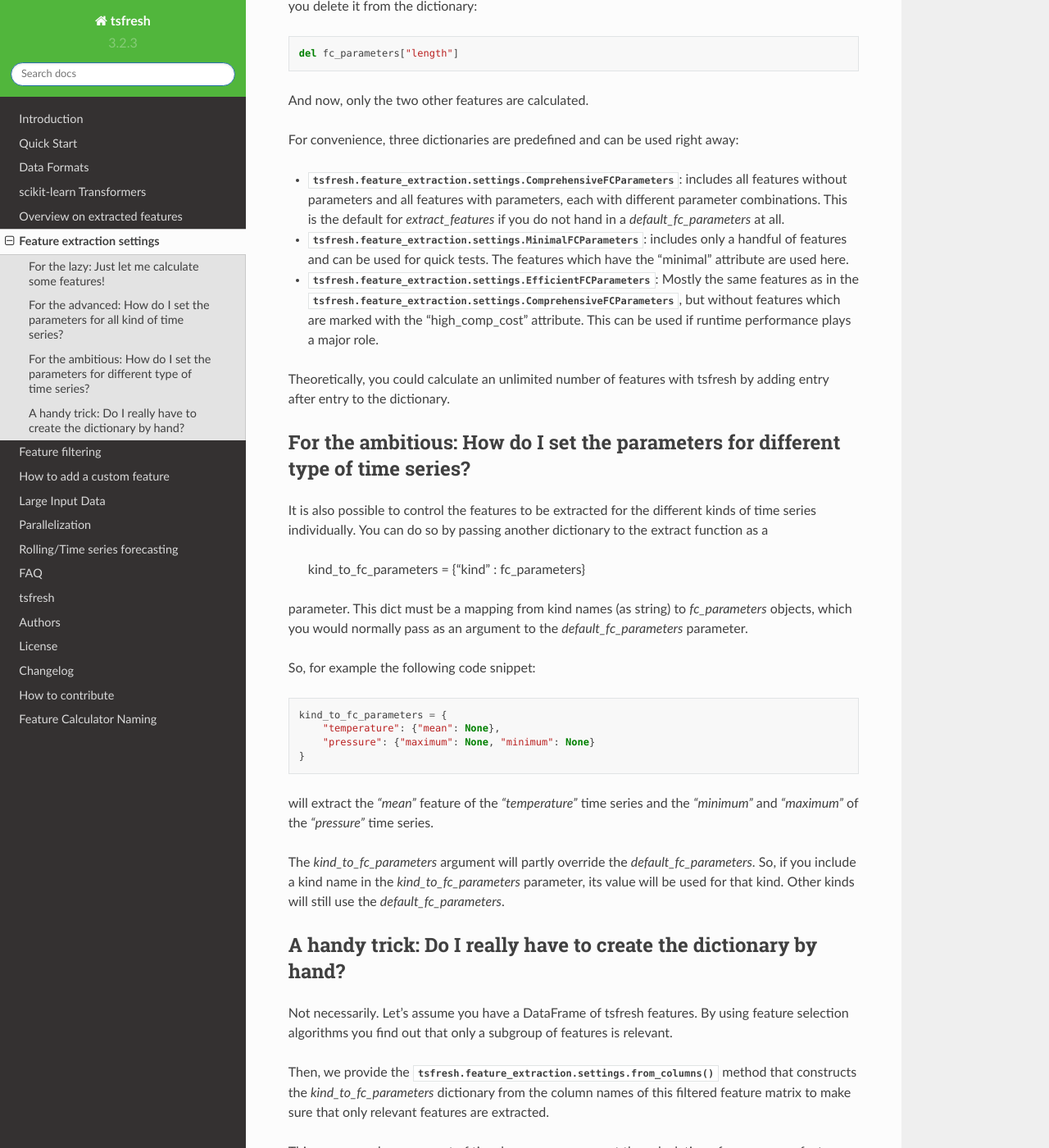
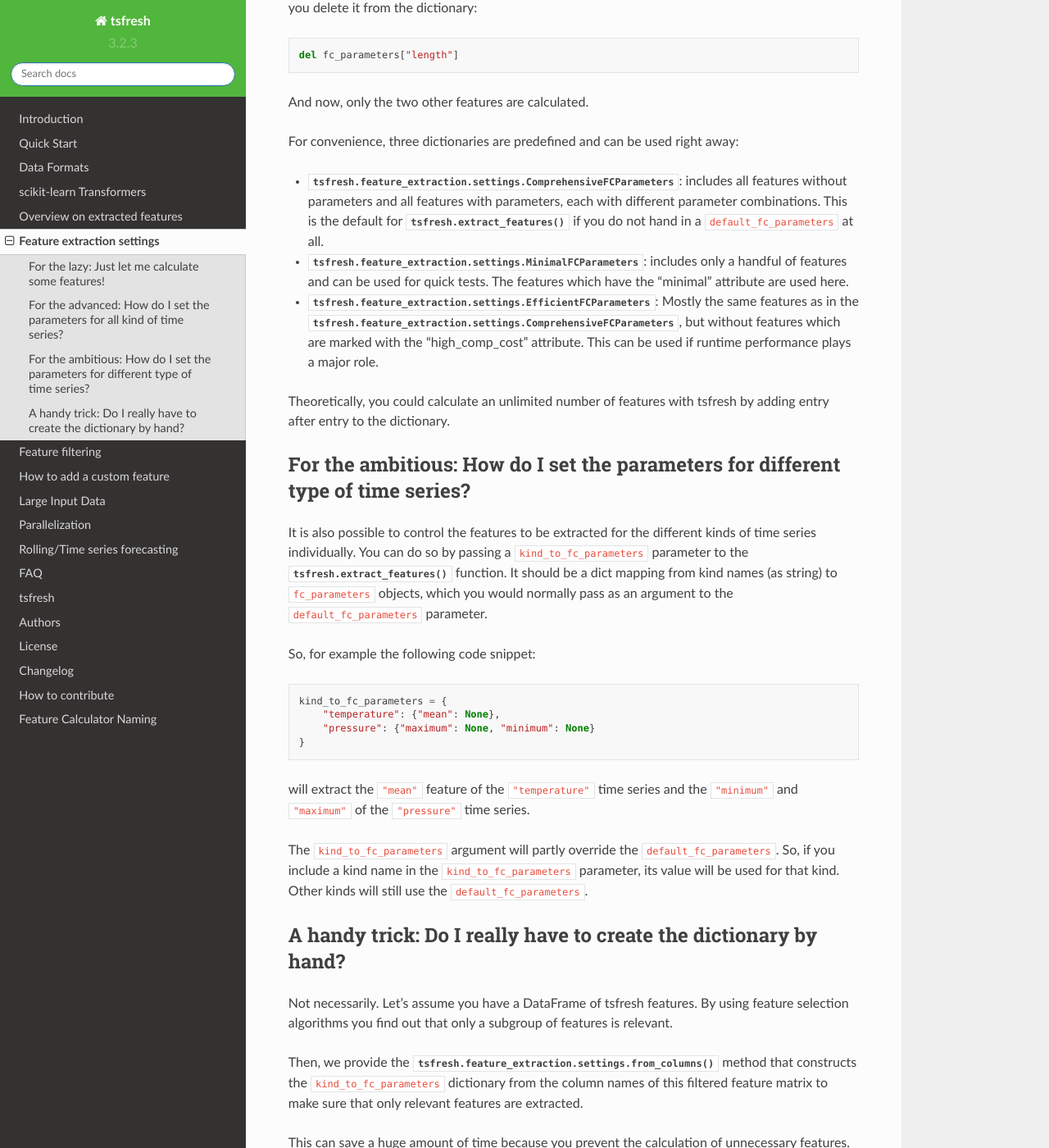
Before and after one commit to blue-yonder/tsfresh, a Sphinx documentation site: the page built from docs/text/feature_extraction_settings.rst, in a window 1280 px wide and 1400 px high, scrolled down 1374 px. Shown: the whole window at 82% size. Built offline with Sphinx 7.4.7 and the Read the Docs theme 2.0.0, drawn with Linux system fonts in a browser that asks for light colours; formulas are drawn with MathJax 3; some of the changed text lies outside the part shown.

Commit message:
Update doc extraction settings for clarity and formatting (#1033)

```diff
--- a/docs/text/feature_extraction_settings.rst
+++ b/docs/text/feature_extraction_settings.rst
@@ -33,7 +33,7 @@ The ``default_fc_parameters`` is expected to be a dictionary which maps feature
 (the function names you can find in the :mod:`tsfresh.feature_extraction.feature_calculators` file) to a list
 of dictionaries, which are the parameters with which the function will be called (as key value pairs). Each
 function-parameter combination that is in this dict will be called during the extraction and will produce a feature.
-If the function does not take any parameters, the value should be set to `None`.
+If the function does not take any parameters, the value should be set to ``None``.
 
 For example:
 
@@ -46,7 +46,7 @@ For example:
 
 will produce three features: one by calling the
 :func:`tsfresh.feature_extraction.feature_calculators.length` function without any parameters and two by calling
-:func:`tsfresh.feature_extraction.feature_calculators.large_standard_deviation` with `r = 0.05` and `r = 0.1`.
+:func:`tsfresh.feature_extraction.feature_calculators.large_standard_deviation` with ``r = 0.05`` and ``r = 0.1``.
 
 So you can control which features will be extracted, by adding or removing either keys or parameters from this dict.
 It is as easy as that.
@@ -61,8 +61,8 @@ And now, only the two other features are calculated.
 For convenience, three dictionaries are predefined and can be used right away:
 
 * :class:`tsfresh.feature_extraction.settings.ComprehensiveFCParameters`: includes all features without parameters and
-  all features with parameters, each with different parameter combinations. This is the default for `extract_features`
-  if you do not hand in a `default_fc_parameters` at all.
+  all features with parameters, each with different parameter combinations. This is the default for :func:`tsfresh.extract_features`
+  if you do not hand in a ``default_fc_parameters`` at all.
 * :class:`tsfresh.feature_extraction.settings.MinimalFCParameters`: includes only a handful of features
   and can be used for quick tests. The features which have the "minimal" attribute are used here.
 * :class:`tsfresh.feature_extraction.settings.EfficientFCParameters`: Mostly the same features as in the
@@ -77,12 +77,9 @@ For the ambitious: How do I set the parameters for different type of time series
 ---------------------------------------------------------------------------------
 
 It is also possible to control the features to be extracted for the different kinds of time series individually.
-You can do so by passing another dictionary to the extract function as a
-
-  kind_to_fc_parameters = {"kind" : fc_parameters}
-
-parameter. This dict must be a mapping from kind names (as string) to `fc_parameters` objects,
-which you would normally pass as an argument to the `default_fc_parameters` parameter.
+You can do so by passing a ``kind_to_fc_parameters`` parameter to the :func:`tsfresh.extract_features` function.
+It should be a dict mapping from kind names (as string) to ``fc_parameters`` objects,
+which you would normally pass as an argument to the ``default_fc_parameters`` parameter.
 
 So, for example the following code snippet:
 
@@ -93,12 +90,12 @@ So, for example the following code snippet:
         "pressure": {"maximum": None, "minimum": None}
     }
 
-will extract the `"mean"` feature of the `"temperature"` time series and the `"minimum"` and `"maximum"` of the
-`"pressure"` time series.
+will extract the ``"mean"`` feature of the ``"temperature"`` time series and the ``"minimum"`` and ``"maximum"`` of the
+``"pressure"`` time series.
 
-The `kind_to_fc_parameters` argument will partly override the `default_fc_parameters`. So, if you include a kind
-name in the `kind_to_fc_parameters` parameter, its value will be used for that kind.
-Other kinds will still use the `default_fc_parameters`.
+The ``kind_to_fc_parameters`` argument will partly override the ``default_fc_parameters``. So, if you include a kind
+name in the ``kind_to_fc_parameters`` parameter, its value will be used for that kind.
+Other kinds will still use the ``default_fc_parameters``.
 
 
 A handy trick: Do I really have to create the dictionary by hand?
@@ -108,7 +105,7 @@ Not necessarily. Let's assume you have a DataFrame of tsfresh features.
 By using feature selection algorithms you find out that only a subgroup of features is relevant.
 
 
-Then, we provide the :func:`tsfresh.feature_extraction.settings.from_columns` method that constructs the `kind_to_fc_parameters`
+Then, we provide the :func:`tsfresh.feature_extraction.settings.from_columns` method that constructs the ``kind_to_fc_parameters``
 dictionary from the column names of this filtered feature matrix to make sure that only relevant features are extracted.
 
 This can save a huge amount of time because you prevent the calculation of unnecessary features.
@@ -125,5 +122,5 @@ Let's illustrate this with an example:
     # we can easily construct the corresponding settings object
     kind_to_fc_parameters = tsfresh.feature_extraction.settings.from_columns(X_tsfresh_filtered)
 
-The above code will construct for you the `kind_to_fc_parameters` dictionary that corresponds to the features and parameters (!) from
-the tsfresh features that were filtered by the `some_feature_selection` feature selection algorithm.
+The above code will construct for you the ``kind_to_fc_parameters`` dictionary that corresponds to the features and parameters (!) from
+the tsfresh features that were filtered by the ``some_feature_selection`` feature selection algorithm.
```
